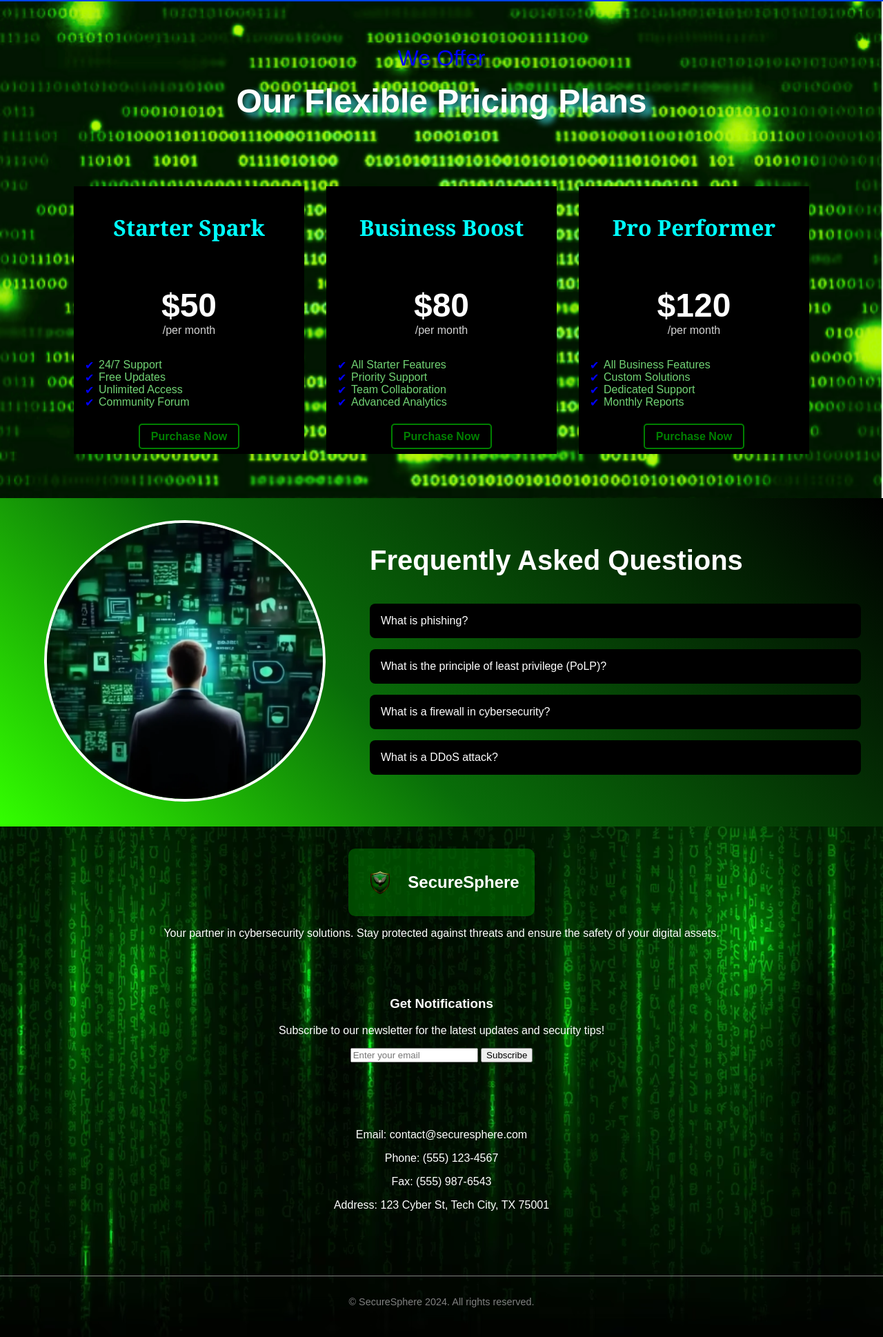
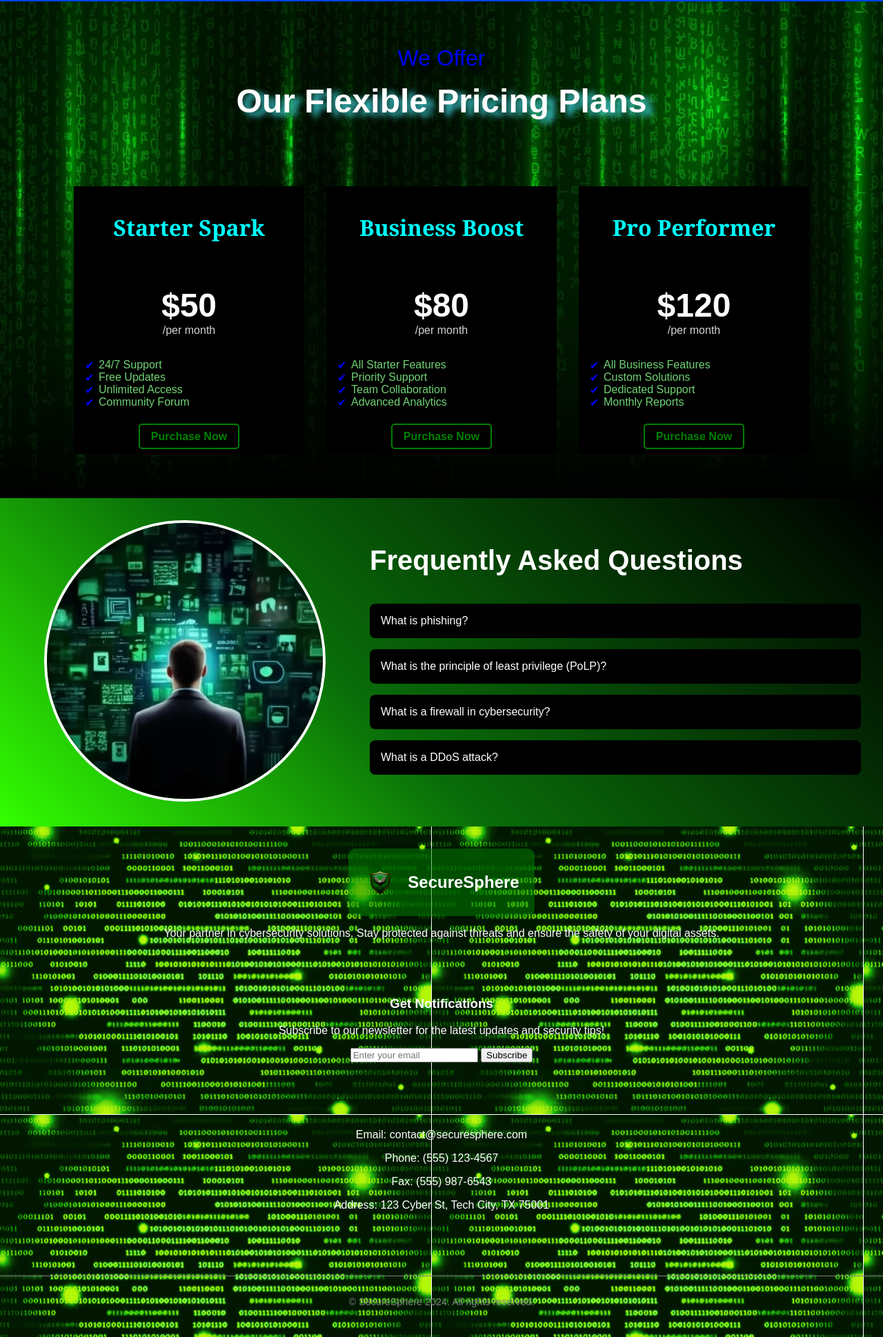
Before and after one commit to swanandagupta/CyberSecurity, a plain HTML site: page index.html in a window 1280 px wide. Shown: the part 1834-3772 px from the top of the page at 69% size. Drawn offline with Linux system fonts and the light colour scheme.

Commit message:
Update index.html

```diff
--- a/index.html
+++ b/index.html
@@ -139,7 +139,7 @@
           *Network Segmentation* *Feedback Reporting* *Access Control Lists* *Search Functionality* *Legal Disclaimers*
         </div>
     </div>
-    <div class="page3" style="background-image: url('page3background.png');">
+    <div class="page3" style="background-image: url('page5background.png');">
         <div class="container">
     <div class="heading">We Offer</div>
     <div class="subheading">Our Flexible Pricing Plans</div>
@@ -230,7 +230,7 @@
             </div>
         </div>
     </div>
-    <div class="page5" style="background-image: url('page5background.png');">
+    <div class="page5" style="background-image: url('page3background.png');">
         <div class="description">
             <img src="logo.png" alt="Logo">
             <h2>SecureSphere</h2>
```
